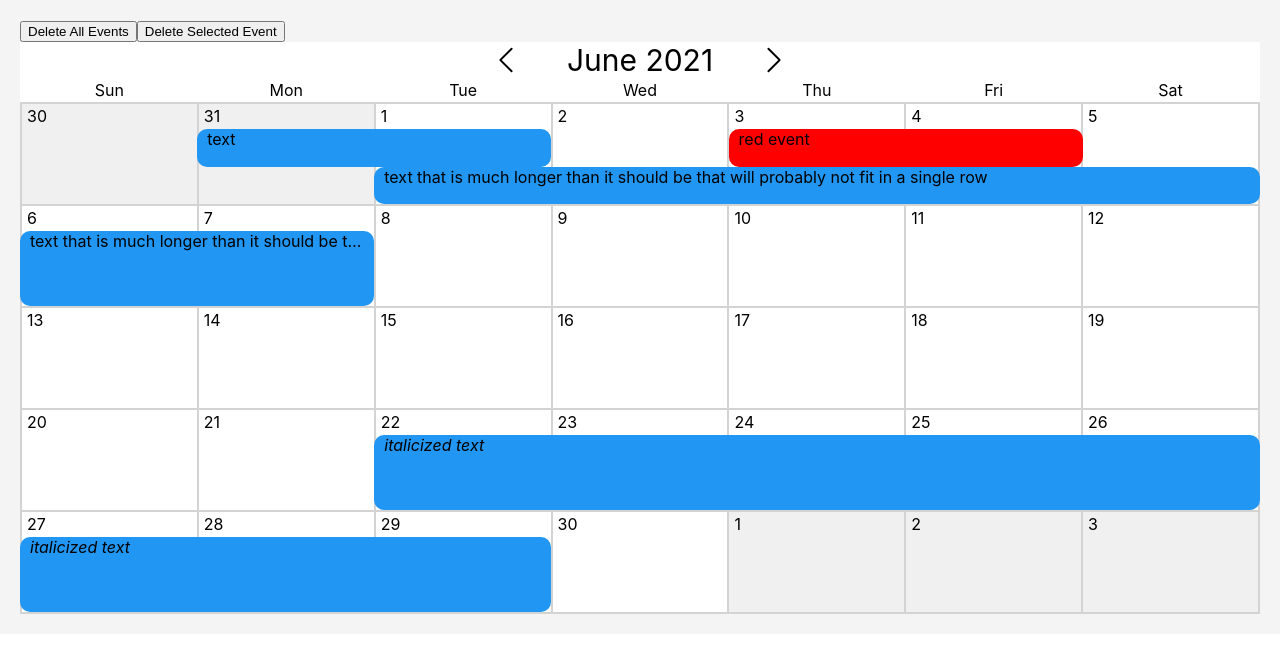
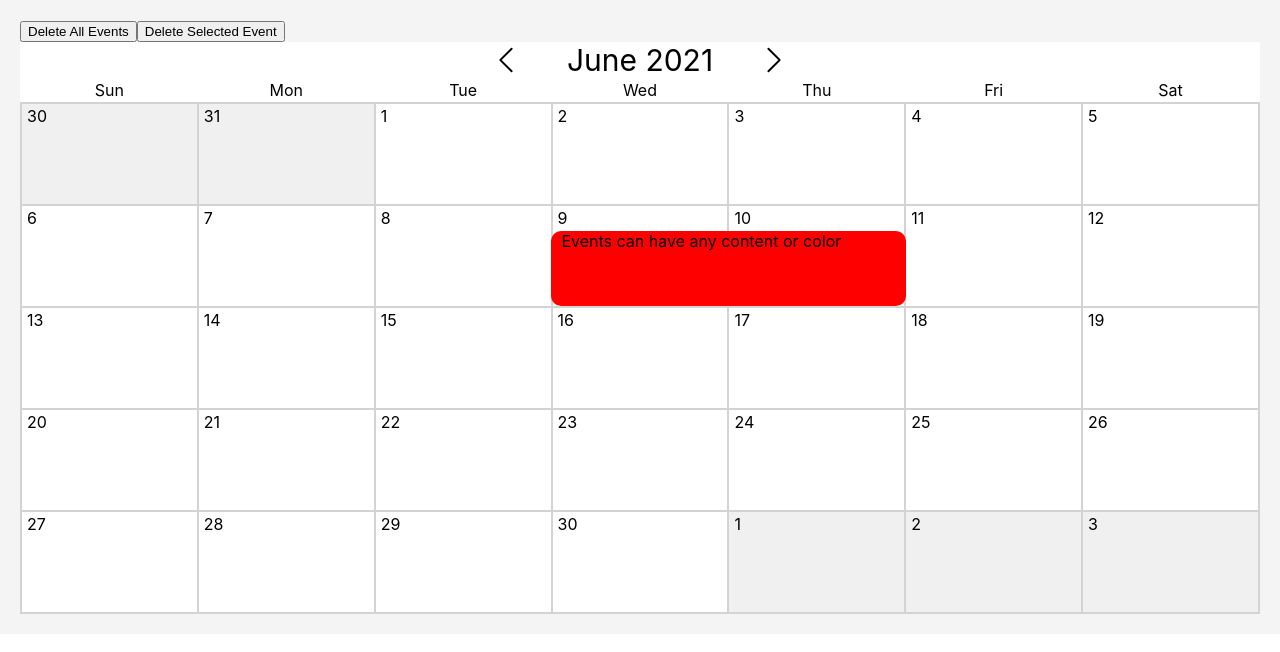
Before and after one commit to davidRseal/react-event-calendar, a React (Create React App) app: page / in a window 1280 px wide. Shown: the top 652 px of the page. Built offline with nearby package versions, Linux system fonts and the light colour scheme.

Commit message:
Fix bug with event width when dates have time component

```diff
--- a/src/App.js
+++ b/src/App.js
@@ -2,45 +2,17 @@ import React, { useState, useRef } from 'react';
 import Calendar from './Calendar';
 import { TiDelete } from 'react-icons/ti';
 
+const TODAY = new Date();
+const TOMORROW = new Date(TODAY);
+TOMORROW.setDate(TODAY.getDate() + 1);
 const EVENTS = [
   {
-    start: new Date('2021/06/01'),
-    end: new Date('2021/05/31'),
-    value: 'text',
-  },
-  {
-    start: new Date('2021/06/22'),
-    end: new Date('2021/06/29'),
-    value: <i>italicized text</i>,
-  },
-  {
-    start: new Date('2021/06/07'),
-    end: new Date('2021/06/01'),
-    value:
-      'text that is much longer than it should be that will probably not fit in a single row',
-  },
-  {
-    start: new Date('2021/06/03'),
-    end: new Date('2021/06/04'),
-    value: 'red event',
-    color: 'red',
-  },
+    start: TODAY,
+    end: TOMORROW,
+    value: 'Events can have any content or color',
+    color: 'red'
+  }
 ];
-
-// const centeredItem = () => {
-//   return (
-//     <div
-//       style={{
-//         margin: 0,
-//         position: 'absolute',
-//         top: '50%',
-//         left: '50%',
-//         transform: 'translate(-50%, -50%)',
-//       }}
-//     >
-//     </div>
-//   );
-// };
 
 function App() {
   const [events, setEvents] = useState(EVENTS);
@@ -50,7 +22,7 @@ function App() {
   let prevSelection = useRef(null);
   const deleting = useRef(false);
   function handleSelect(start, end) {
-    var randomColor =
+    let randomColor =
       'rgb(' +
       Math.floor(Math.random() * 256) +
       ',' +
--- a/src/EventsOverlay.js
+++ b/src/EventsOverlay.js
@@ -60,6 +60,16 @@ export default function EventsOverlay({
     );
   }
 
+  // return number of days between the date of A and the date of B
+  // positive if A comes before B
+  // negative if B comes before A
+  function getNumDaysBetween(dayA, dayB) {
+    const unixDayA = Math.trunc(dayA.getTime() / DAY);
+    const unixDayB = Math.trunc(dayB.getTime() / DAY);
+    let result = unixDayB - unixDayA;
+    return result;
+  }
+
   function buildWeekLayout(currWeekStart, weekEvents) {
     let layout = [];
     let numDays = 0;
@@ -69,33 +79,24 @@ export default function EventsOverlay({
       let nextLayer = [];
       while (weekEvents.length) {
         let currEvent = weekEvents.shift();
-        if (currEvent.displayStart.getTime() < currDay.getTime()) {
+        if (getNumDaysBetween(currDay, currEvent.displayStart) < 0) {
           nextLayer.push(currEvent);
           continue;
         }
-        if (currDay.getTime() < currEvent.displayStart.getTime()) {
-          numDays =
-            (currEvent.displayStart.getTime() - currDay.getTime()) / DAY;
+        if (getNumDaysBetween(currDay, currEvent.displayStart) > 0) {
+          numDays = getNumDaysBetween(currDay, currEvent.displayStart);
           currLayout.push({ numDays: numDays });
-          numDays =
-            1 +
-            (currEvent.displayEnd.getTime() -
-              currEvent.displayStart.getTime()) /
-              DAY;
+          numDays = 1 + getNumDaysBetween(currEvent.displayStart, currEvent.displayEnd);
           currLayout.push({ numDays: numDays, event: currEvent });
         } else {
-          numDays =
-            1 +
-            (currEvent.displayEnd.getTime() -
-              currEvent.displayStart.getTime()) /
-              DAY;
+          numDays = 1 + getNumDaysBetween(currEvent.displayStart, currEvent.displayEnd);
           currLayout.push({ numDays: numDays, event: currEvent });
         }
         currDay.setTime(currEvent.displayEnd.getTime() + DAY);
       }
       let nextWeekStart = new Date(currWeekStart.getTime() + 7 * DAY);
-      if (currDay.getTime() < nextWeekStart.getTime()) {
-        numDays = (nextWeekStart.getTime() - currDay.getTime()) / DAY;
+      if (getNumDaysBetween(currDay, nextWeekStart) > 0) {
+        numDays = getNumDaysBetween(currDay, nextWeekStart);
         currLayout.push({ numDays: numDays });
       }
       weekEvents = nextLayer;
```
Also changed, not shown: 2 other files (tests, documents, lock files or other folders).
